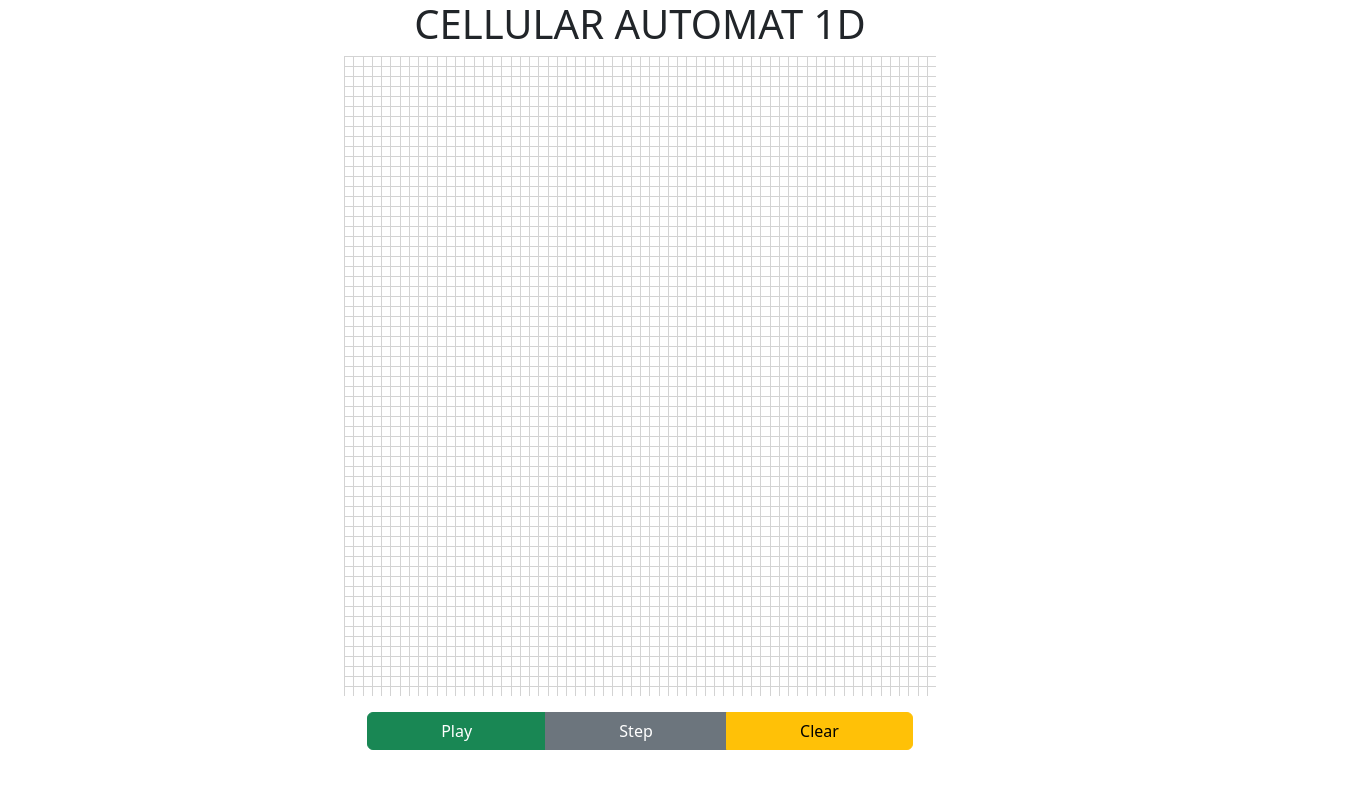
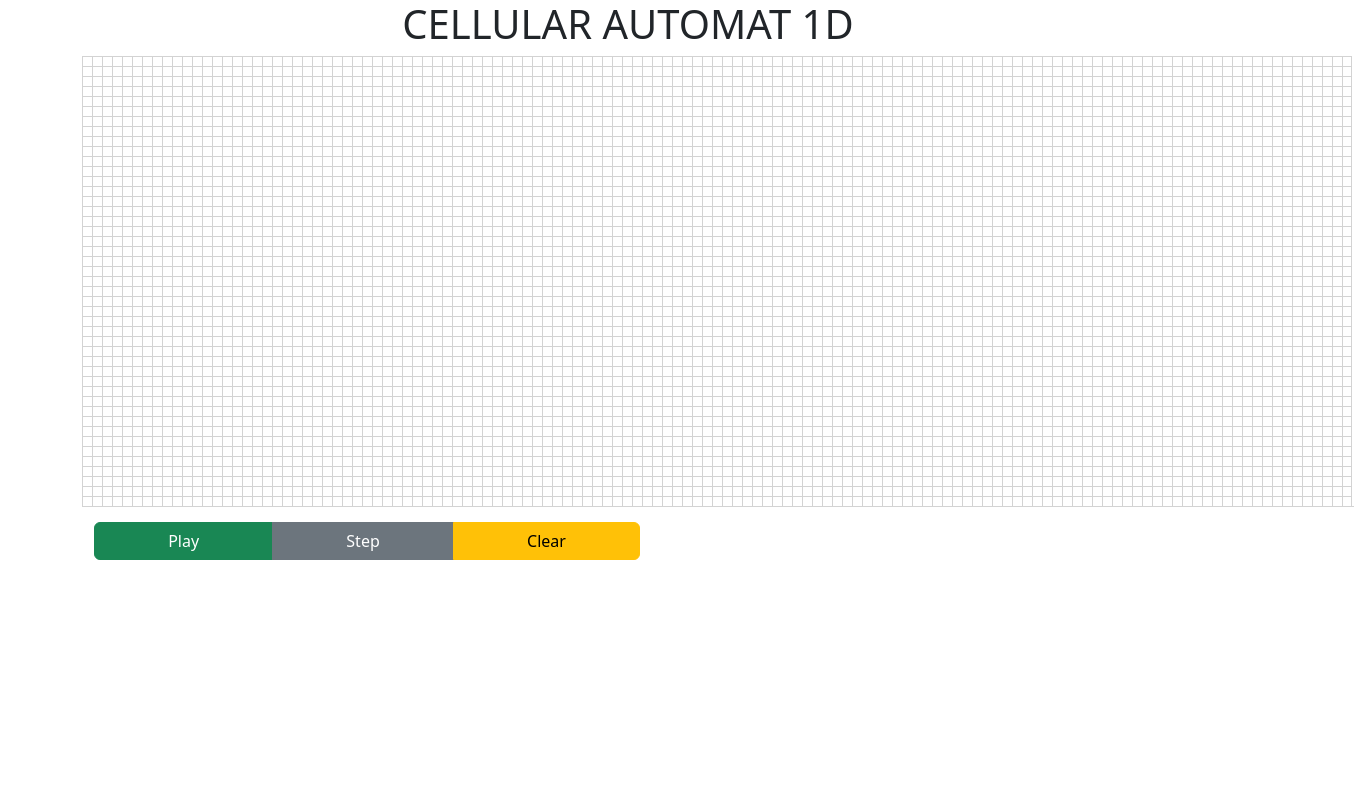
Before and after one commit to tcreator-proj/cellular_automat_ts_rdx, a React (Create React App) app: page / in a window 1280 px wide. Shown: the top 788 px of the page, 1354 px wide, since content can reach past the window. Built offline with nearby package versions, Linux system fonts and the light colour scheme.

Commit message:
Engine class was change. It's been larger than was be

```diff
--- a/public/index.html
+++ b/public/index.html
@@ -9,7 +9,6 @@
       name="description"
       content="cellular automat writed on react and redux"
     />
-    <link rel="apple-touch-icon" href="%PUBLIC_URL%/logo192.png" />
     <!--
       manifest.json provides metadata used when your web app is installed on a
       user's mobile device or desktop. See https://developers.google.com/web/fundamentals/web-app-manifest/
--- a/src/App.tsx
+++ b/src/App.tsx
@@ -1,19 +1,30 @@
 import 'bootstrap/dist/css/bootstrap.css';
-import { Container, Row } from 'react-bootstrap';
+import { Col, Container, Row } from 'react-bootstrap';
 import CellarField from './components/cellar-field/CellarField';
 import ControllerButton from './components/controller-button/ControllerButton';
 import Header from './components/header/Header';
 import Render from './components/Render';
+import style from './app.module.css';
 
 function App() {
   return (
 
-    <Container>
+    <Container className={style.container}>
       <Render />
       <Row className="d-flex flex-direction-column justify-content-center">
-        <Header />
-        <CellarField />
-        <ControllerButton />
+        <Row>
+          <Header />
+        </Row>
+        <Row>
+          <Col className="render-board">
+            <CellarField />
+          </Col>
+          <Col className="controlls">
+            <ControllerButton />
+          </Col>
+
+        </Row>
+
       </Row>
     </Container>
   );
--- /dev/null
+++ b/src/app.module.css
@@ -0,0 +1,8 @@
+:root {
+  --size-5: 10px;
+  --border-bgc: lightgrey;
+}
+
+.container {
+  /* background-color: rgb(195, 219, 219); */
+}
--- a/src/components/Render.tsx
+++ b/src/components/Render.tsx
@@ -13,8 +13,7 @@ export const Render = (props: any) => {
           clearInterval(currentInterval);
         }
         stepAndRender();
-        console.log("ааа")
-      }, 1000)
+      }, 0)
       setIntervalId(currentInterval);
     }
 
--- a/src/components/cell/CellarPoint.tsx
+++ b/src/components/cell/CellarPoint.tsx
@@ -1,5 +1,4 @@
 import { MouseEventHandler } from 'react';
-import { useSelector } from 'react-redux';
 import Coord from '../../models/Coord';
 import style from './cellar-point.module.css';
 
@@ -21,7 +20,8 @@ function CellarPoint(props: CellData) {
   }
 
   return (
-    <div className={marked ? style.cell_5_mark : style.cell_5} data-x={x} data-y={y} onClick={clickHandler}></div>
+    <div className={marked ? style.cell_5_mark : style.cell_5}
+      data-x={x} data-y={y} onClick={clickHandler}></div>
   )
 }
 
--- a/src/components/cell/cellar-point.module.css
+++ b/src/components/cell/cellar-point.module.css
@@ -1,57 +1,26 @@
-:root {
-  --size-3: 3px;
-  --size-5: 10px;
-  --size-2: 2px;
-  --border-bgc: lightgrey;
+.cell {
+  border-top: 1px solid var(--border-bgc);
+  border-left: 1px solid var(--border-bgc);
+  background-color: white;
+}
+
+.cell-mark {
+  composes: cell;
+  background-color: black;
+}
+
+.cell:last-child {
+  border-right: 1px solid var(--border-bgc);
 }
 
 .cell_5_mark {
+  composes: cell-mark;
   width: var(--size-5);
   height: var(--size-5);
-  background-color: black;
-  border-top: 1px solid var(--border-bgc);
-  border-left: 1px solid var(--border-bgc);
-
 }
 
 .cell_5 {
+  composes: cell;
   width: var(--size-5);
   height: var(--size-5);
-  background-color: white;
-  border-top: 1px solid var(--border-bgc);
-  border-left: 1px solid var(--border-bgc);
 }
-
-.cell_3_mark {
-  width: var(--size-3);
-  height: var(--size-3);
-  background-color: black;
-  border-top: 1px solid var(--border-bgc);
-  border-left: 1px solid var(--border-bgc);
-
-}
-
-.cell_3 {
-  width: var(--size-3);
-  height: var(--size-3);
-  background-color: white;
-  border-top: 1px solid var(--border-bgc);
-  border-left: 1px solid var(--border-bgc);
-}
-
-.cell_2_mark {
-  width: var(--size-2);
-  height: var(--size-2);
-  background-color: black;
-  border-top: 1px solid var(--border-bgc);
-  border-left: 1px solid var(--border-bgc);
-
-}
-
-.cell_2 {
-  width: var(--size-2);
-  height: var(--size-2);
-  background-color: white;
-  border-top: 1px solid var(--border-bgc);
-  border-left: 1px solid var(--border-bgc);
-}
--- a/src/components/cellar-field/cellar-field.module.css
+++ b/src/components/cellar-field/cellar-field.module.css
@@ -1,4 +1,4 @@
 .field_600 {
-  width: 640px;
-  height: 640px;
+  width: 1272px;
+  height: 450px;
 }
--- a/src/components/cellar-row/CellarRow.tsx
+++ b/src/components/cellar-row/CellarRow.tsx
@@ -1,4 +1,3 @@
-import { Row } from 'react-bootstrap';
 import {Cell} from '../../models/Cell';
 import CellarPoint from '../cell/CellarPoint';
 import style from './cellar-row.module.css';
--- a/src/components/cellar-row/cellar-row.module.css
+++ b/src/components/cellar-row/cellar-row.module.css
@@ -2,4 +2,9 @@
   display: flex;
   flex-direction: row;
   flex-wrap: nowrap;
+  padding: 0;
 }
+
+.row:last-of-type {
+  border-bottom: 1px solid var(--border-bgc);
+}
--- a/src/linear-engine/Engine.ts
+++ b/src/linear-engine/Engine.ts
@@ -26,7 +26,7 @@ export class Engine {
   private initializeCellCounters(): void {
     this.fromCell = -1;
     this.currentCell = 0;
-    this.toCell = this.renderBoard.len;
+    this.toCell = this.renderBoard.getRow(0).len;
   }
 
   private initializeRowCounters(): void {
--- a/src/models/Field.ts
+++ b/src/models/Field.ts
@@ -1,32 +1,27 @@
-import { Dimension } from "../types/enums";
 import {Cell} from "./Cell"
 import Coord from "./Coord";
-import ModelCells from "./ModelCells";
 import {Row} from "./Row";
 
 export default class Field {
   protected _field: Row[] = [];
-  protected size: number;
-  protected dimension: Dimension;
-  protected preparedModel: ModelCells | null;
+  protected size: number[] = [];
 
-  constructor(size: number, dimension: Dimension, preparedModel: ModelCells | null, random: boolean) {
-    this.size = size;
-    this.dimension = dimension;
-    this.preparedModel = preparedModel;
+  constructor(sizeRow: number, sizeCol: number, random: boolean) {
+    this.size[0] = sizeRow;
+    this.size[1] = sizeCol;
+
     if(random) {
       this.generateRandomField();
-      return;
     } else {
       this.generateField();
     }
   }
 
   private generateField(): void {
-    const size = this.size;
-    for(let x = 0; x < size; x++) { // Rows
+    const [row, col] = this.size;
+    for(let x = 0; x < row; x++) { // Rows
       const row: Row = new Row();
-      for(let y = 0; y < size; y++) { // Cols
+      for(let y = 0; y < col; y++) { // Cols
         const coord: Coord = new Coord(x, y);
         const cell: Cell = new Cell(coord, false);
         row.appendCell(cell);
@@ -48,7 +43,6 @@ export default class Field {
   }
 
   public markCell(x: number, y:number): void {
-
     const row: Row = this.field[x];
     const currentCell: Cell | null = row.getCell(y);
 
--- a/src/redux/reducers/cellarFieldReducer.ts
+++ b/src/redux/reducers/cellarFieldReducer.ts
@@ -3,22 +3,27 @@ import { Engine } from '../../linear-engine/Engine';
 import Coord from '../../models/Coord';
 import Field from '../../models/Field';
 import { Row } from '../../models/Row';
-import { Dimension } from '../../types/enums';
 import { ACTIONS } from '../actions/actions';
 
 type FieldState = {
   field: Row[],
   played: boolean,
-  intervalId: number
+  intervalId: number,
+  rule: number
 }
 
-let f: Field = new Field(64, Dimension.ONE, null, false);
+const row: number = 45;
+const col: number = 127;
+
+
+let f: Field = new Field(row, col, false);
 let e: Engine = new Engine(f, 18);
 
 const initialBoard: FieldState = {
   field: f.field,
   played: false,
-  intervalId: 0
+  intervalId: 0,
+  rule: 0
 }
 
 export function cellarFieldReducer(state: FieldState = initialBoard, action: AnyAction) {
@@ -39,7 +44,7 @@ export function cellarFieldReducer(state: FieldState = initialBoard, action: Any
       return state;
     }
     case ACTIONS.CLEAR: {
-      f = new Field(64, Dimension.ONE, null, false);
+      f = new Field(row, col, false);
       state.field = f.field;
       e = new Engine(f, 18);
       state.played = false;
```
